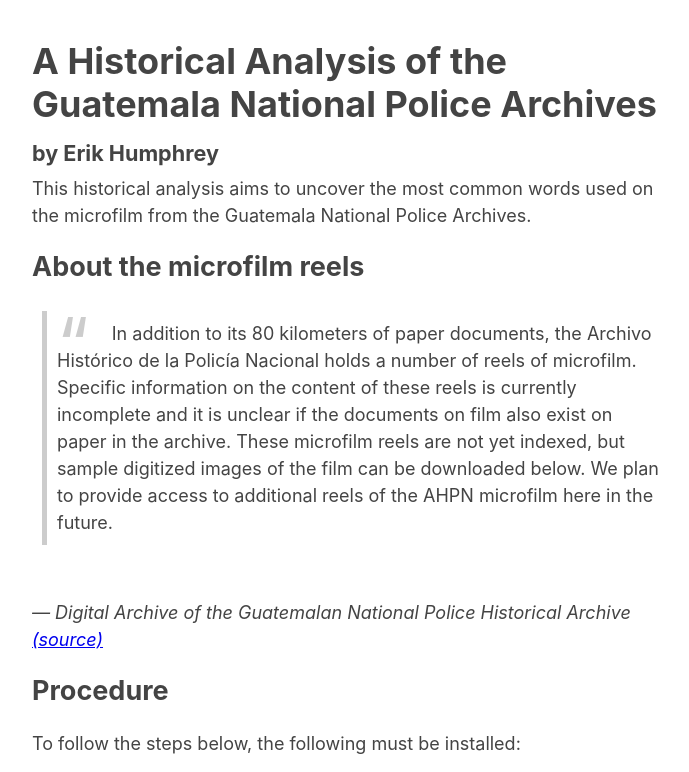
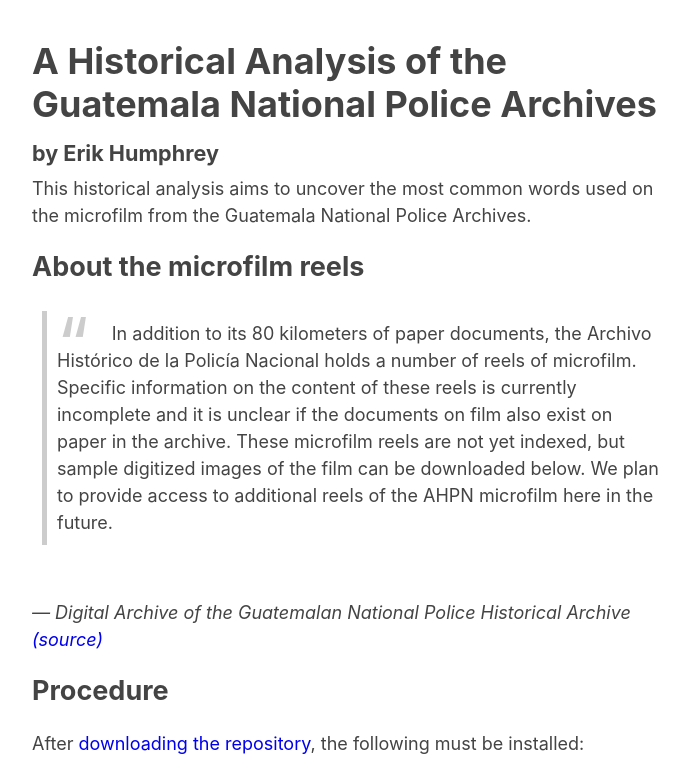
Before and after one commit to ErikHumphrey/hist3814o-s20-week6, a plain HTML site: page docs/index.html in a window 1280 px wide. Shown: the top 772 px of the page, without its empty margins (283-972 px from the left). Drawn offline with Linux system fonts and the light colour scheme.

Commit message:
Further improvements

```diff
--- a/docs/index.html
+++ b/docs/index.html
@@ -22,7 +22,7 @@
 
         <h2>Procedure</h2>
 
-        <p>To follow the steps below, the following must be installed:</p>
+        <p>After <a href="https://github.com/ErikHumphrey/hist3814o-s20-week6">downloading the repository</a>, the following must be installed:</p>
 
         <ul>
             <li><code>wget</code></li>
@@ -31,7 +31,7 @@
             <li>A web browser</li>
         </ul>
 
-        Once the above software was installed, the following steps were followed:
+        With the above software installed, these steps were followed to complete the analysis:
 
         <ol>
             <li>Create a text file "wget-urls.txt" with the list of <a href="https://ahpn.lib.utexas.edu/microfilm">seven microfilm PDFs</a> to download for analysis.</li>
--- a/docs/styles.css
+++ b/docs/styles.css
@@ -57,3 +57,7 @@ blockquote {
 code {
   color: #abbad1;
 }
+
+a {
+  text-decoration: none;
+}
```
